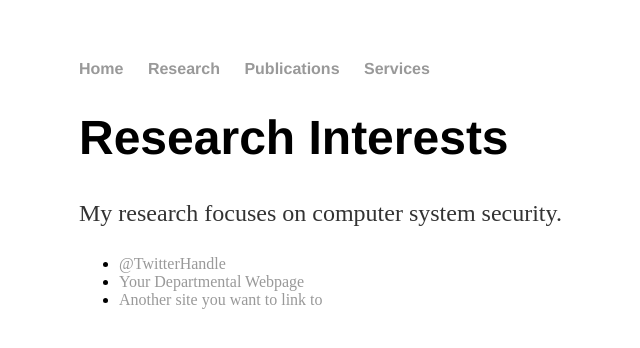
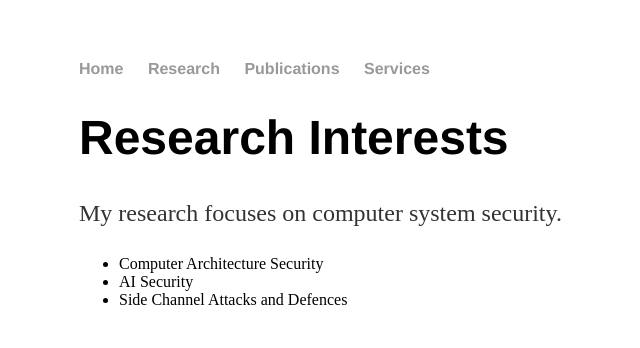
Before and after one commit to LouXiaoxuan/LouXiaoxuan.github.io, a Jekyll site: the page built from research/index.html, in a window 1280 px wide. Shown: the top 348 px of the page, without its empty margins (113-753 px from the left). Built offline with Jekyll 4.4.1, drawn with Linux system fonts in a browser that asks for light colours.

Commit message:
Update index.html

```diff
--- a/research/index.html
+++ b/research/index.html
@@ -5,12 +5,11 @@ title: My Research
 
 		<div class="research">
 			<h1>Research Interests</h1>
-			<p>My research focuses on computer
-        system security.</p>
+			<p>My research focuses on computer system security.</p>
 
-			<ul class="contacts">
-				<li><a href="#">@TwitterHandle</a></li>
-				<li><a href="#">Your Departmental Webpage</a></li>
-				<li><a href="#">Another site you want to link to</a></li>
+			<ul>
+				<li>Computer Architecture Security</li>
+				<li>AI Security</li>
+				<li>Side Channel Attacks and Defences</li>
 			</ul>
 		</div>
```
